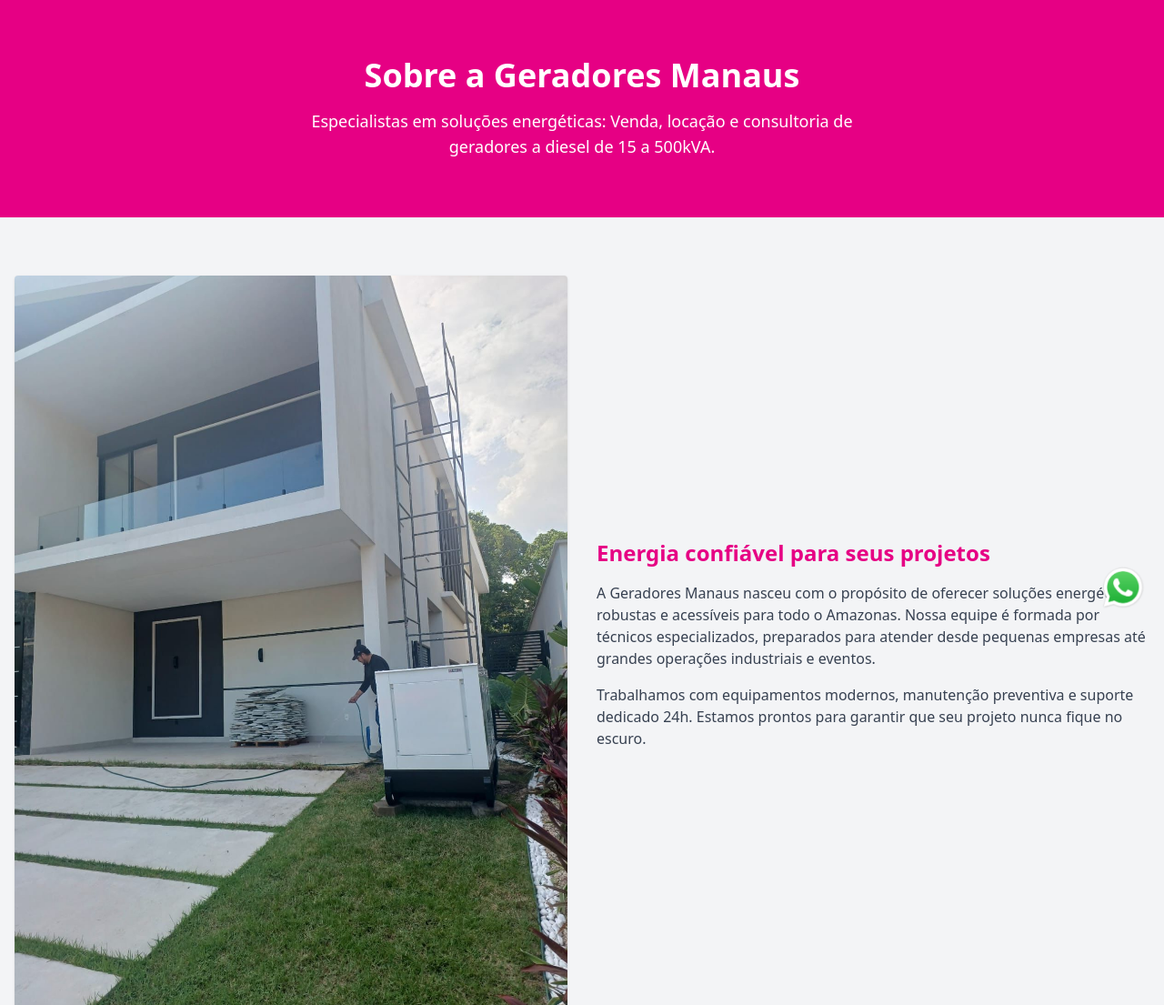
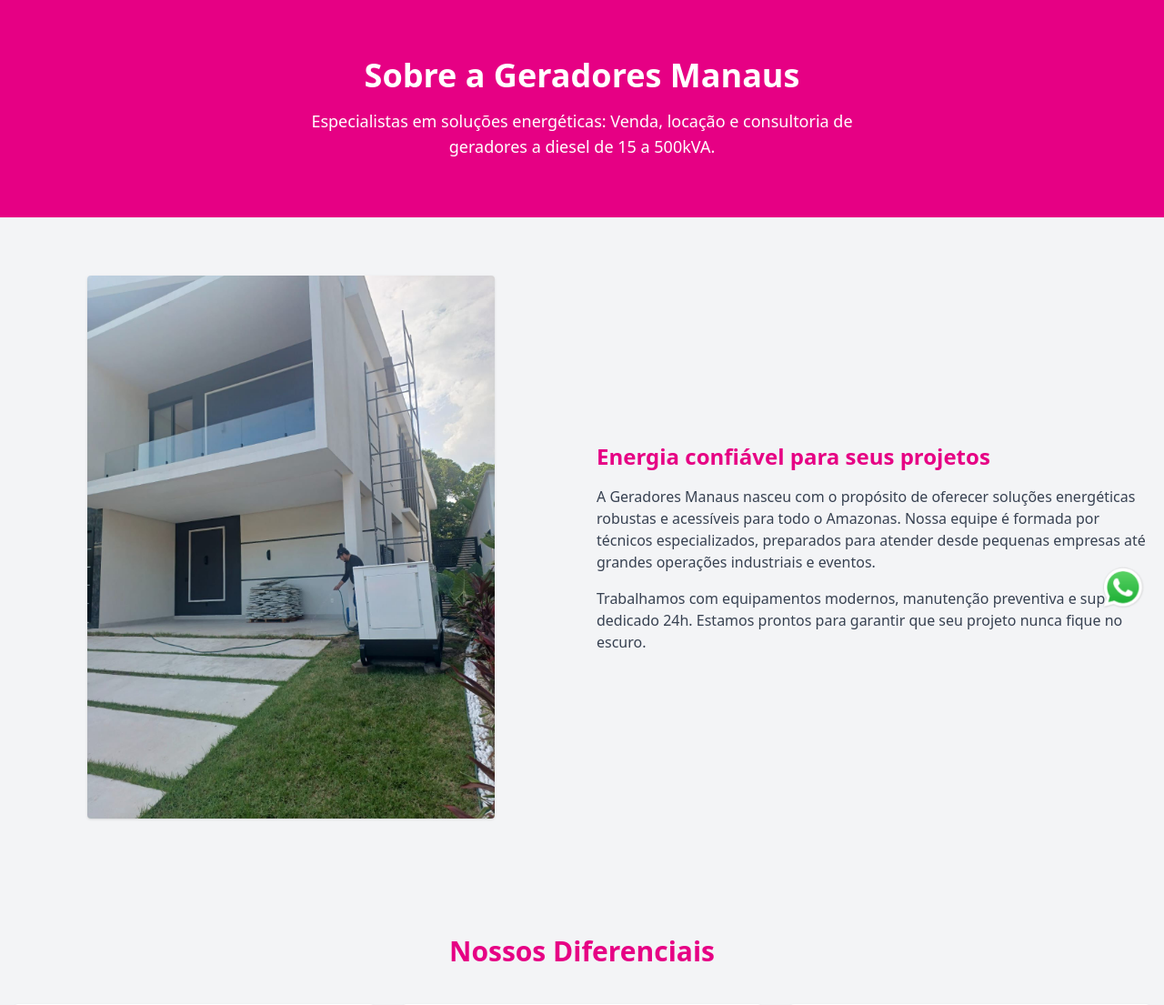
Before and after one commit to JeffersonBSena/geradorManaus, a Laravel app: page /quem-somos in a window 1280 px wide. Shown: the part 109-1214 px from the top of the page at 91% size. Run offline with Laravel 12, Linux system fonts and the light colour scheme; style sheets or scripts are compiled from the project's sources; some libraries are stand-ins or nearby versions; some web fonts are replaced.

Commit message:
ajuste foto quem-somos

```diff
--- a/resources/views/quem-somos.blade.php
+++ b/resources/views/quem-somos.blade.php
@@ -132,7 +132,7 @@
     <!-- Seção de texto com imagem -->
     <section class="py-16 bg-gray-100">
         <div class="container mx-auto px-4 grid md:grid-cols-2 gap-8 items-center">
-            <div> <img src="{{ asset('images/foto4.jpeg') }}" alt="Equipe Técnica" class="rounded shadow"> </div>
+            <div> <img src="{{ asset('images/foto4.jpeg') }}" alt="Equipe Técnica" class="rounded shadow max-w-md w-full mx-auto"> </div>
             <div>
                 <h2 class="text-2xl font-semibold mb-4 text-[#e60084]">Energia confiável para seus projetos</h2>
                 <p class="mb-4 text-gray-700"> A Geradores Manaus nasceu com o propósito de oferecer soluções
```
Also changed, not shown: package-lock.json.
